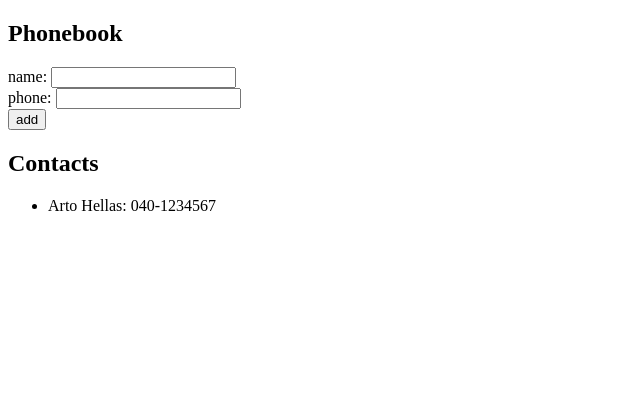
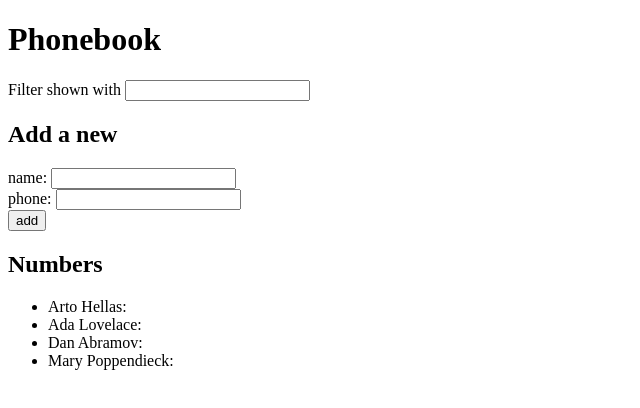
Before and after one commit to mussaniruelas/part2-fs-helsinki, a React (Vite) app in the folder phoneBook/: page / in a window 1280 px wide. Shown: the top 408 px of the page, without its empty margins (0-640 px from the left). Built offline with nearby package versions, Linux system fonts and the light colour scheme.

Commit message:
2.9*: La Agenda Telefónica Paso 4

```diff
--- a/phoneBook/src/App.jsx
+++ b/phoneBook/src/App.jsx
@@ -1,62 +1,36 @@
 import { useState } from "react";
 import Contacts from "./components/Contacts";
+import Form from "./components/Form";
 
 const App = () => {
   const [persons, setPersons] = useState([
-    { name: "Arto Hellas", phone: "040-1234567" },
-  ]);
-  const [newPerson, setNewPerson] = useState({ name: "", phone: "" });
+    { name: 'Arto Hellas', number: '040-123456', id: 1 },
+    { name: 'Ada Lovelace', number: '39-44-5323523', id: 2 },
+    { name: 'Dan Abramov', number: '12-43-234345', id: 3 },
+    { name: 'Mary Poppendieck', number: '39-23-6423122', id: 4 }
+  ])
 
-  const addPerson = (event) => {
-    event.preventDefault();
+  const [filterName, setFilterName] = useState("");
+  const [showPersons, setShowPersons] = useState(persons);
 
-    if (
-      persons.some(
-        (person) =>
-          person.name === newPerson.name || person.phone === newPerson.phone
-      )
-    ) {
-      alert(
-        `${newPerson.name} is already added to phonebook or phone number ${newPerson.phone} is already in use`
-      );
-    } else {
-      const newPersons = persons.concat(newPerson);
-      setPersons(newPersons);
-    }
-    setNewPerson({ name: "", phone: "" });
-  };
-
-  const handleNewPerson = (event) => {
-    const { name, value } = event.target;
-    setNewPerson({ ...newPerson, [name]: value });
+  const handleFilter = (e) => {
+    const newName = e.target.value;
+    setFilterName(newName);
+    const show = newName
+      ? persons.filter((person) =>
+          person.name.toLowerCase().includes(newName.toLowerCase())
+        )
+      : persons;
+    setShowPersons(show);
   };
 
   return (
     <div>
-      <h2>Phonebook</h2>
-      <form onSubmit={addPerson}>
-        <div>
-          name:{" "}
-          <input
-            value={newPerson.name}
-            name="name"
-            onChange={handleNewPerson}
-          />
-        </div>
-        <div>
-          phone:{" "}
-          <input
-            value={newPerson.phone}
-            name="phone"
-            onChange={handleNewPerson}
-          />
-        </div>
-        <div>
-          <button type="submit">add</button>
-        </div>
-      </form>
-
-      <Contacts persons={persons} />
+      <h1>Phonebook</h1>
+      Filter shown with{" "}
+      <input type="text" value={filterName} onChange={handleFilter} />
+      <Form persons={persons} setPersons={setPersons} />
+      <Contacts persons={showPersons} />
     </div>
   );
 };
--- a/phoneBook/src/components/Contacts.jsx
+++ b/phoneBook/src/components/Contacts.jsx
@@ -4,10 +4,10 @@ import Contact from "./Contact";
 const Contacts = ({ persons }) => {
   return (
     <div>
-      <h2>Contacts</h2>
+      <h2>Numbers</h2>
       <ul>
         {persons.map((person) => (
-          <Contact key={`${person.name}-${person.phone}`} person={person} />
+          <Contact key={person.id} person={person} />
         ))}
       </ul>
     </div>
--- /dev/null
+++ b/phoneBook/src/components/Form.jsx
@@ -0,0 +1,54 @@
+import { useState } from "react";
+
+function Form({ persons, setPersons }) {
+
+    const [newPerson, setNewPerson] = useState({ name: "", phone: "" });
+
+  const addPerson = (event) => {
+    event.preventDefault();
+
+    if (
+      persons.some(
+        (person) =>
+          person.name === newPerson.name || person.phone === newPerson.phone
+      )
+    ) {
+      alert(
+        `${newPerson.name} is already added to phonebook or phone number ${newPerson.phone} is already in use`
+      );
+    } else {
+      const newPersons = persons.concat(newPerson);
+      setPersons(newPersons);
+    }
+    setNewPerson({ name: "", phone: "" });
+  };
+
+  const handleNewPerson = (event) => {
+    const { name, value } = event.target;
+    setNewPerson({ ...newPerson, [name]: value });
+  };
+  return (
+    <>
+    <h2>Add a new</h2>
+    <form onSubmit={addPerson}>
+      <div>
+        name:{" "}
+        <input value={newPerson.name} name="name" onChange={handleNewPerson} />
+      </div>
+      <div>
+        phone:{" "}
+        <input
+          value={newPerson.phone}
+          name="phone"
+          onChange={handleNewPerson}
+        />
+      </div>
+      <div>
+        <button type="submit">add</button>
+      </div>
+    </form>
+    </>
+  );
+}
+
+export default Form;
```
